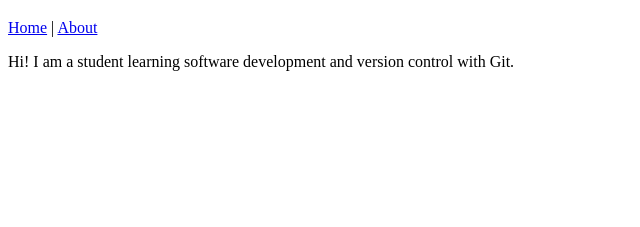
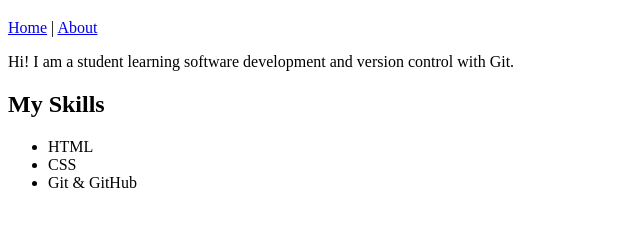
Before and after one commit to ankit14-dev/git-workflow-assignment, a plain HTML site: page about.html in a window 1280 px wide. Shown: the part 61-288 px from the top of the page, without its empty margins (0-640 px from the left). Drawn offline with Linux system fonts and the light colour scheme.

Commit message:
Update about.html: add My Skills section

```diff
--- a/about.html
+++ b/about.html
@@ -16,6 +16,13 @@
 
   <main>
     <p>Hi! I am a student learning software development and version control with Git.</p>
+
+    <h2>My Skills</h2>
+    <ul>
+      <li>HTML</li>
+      <li>CSS</li>
+      <li>Git &amp; GitHub</li>
+    </ul>
   </main>
 </body>
 </html>
```
